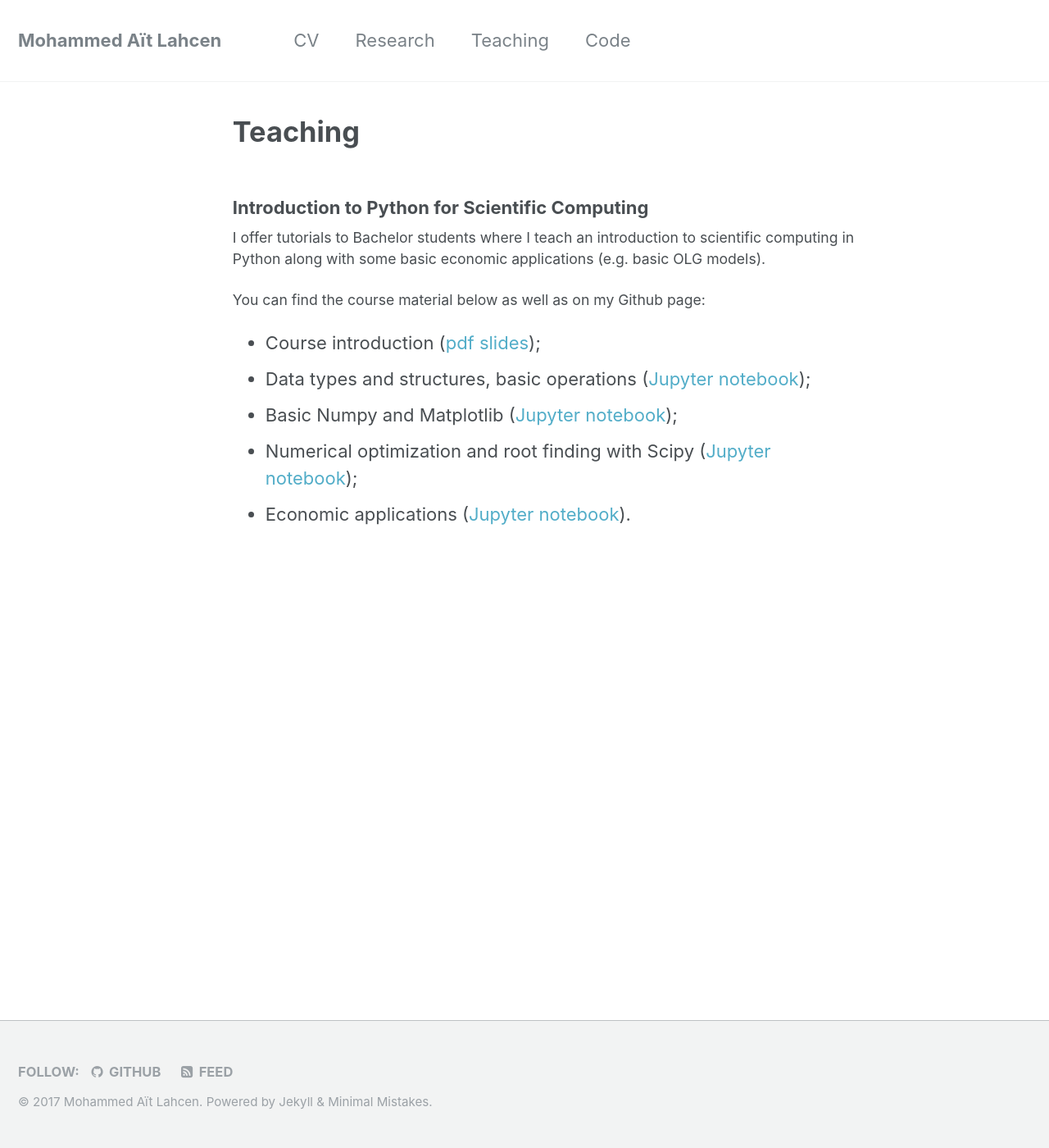
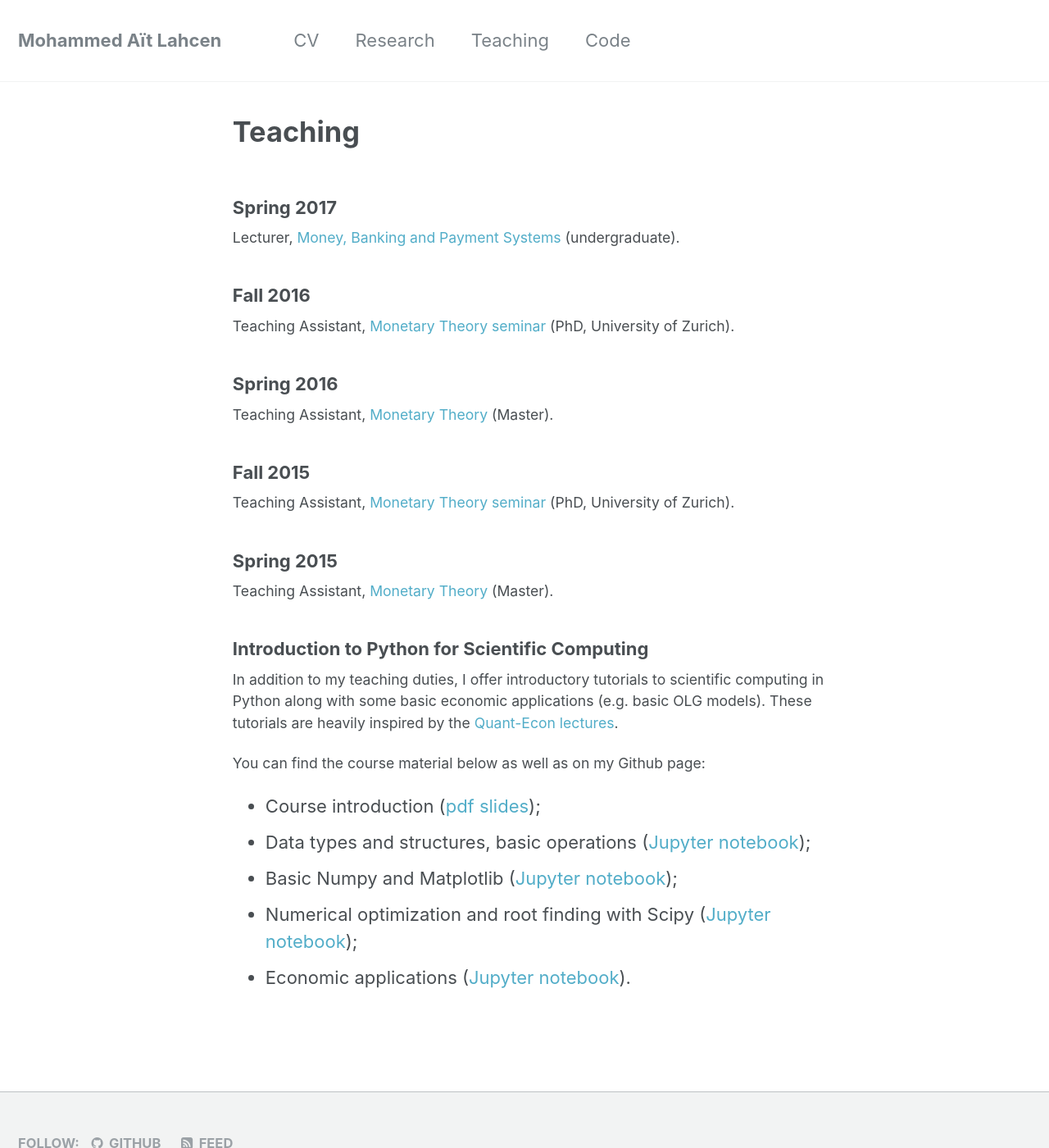
Before and after one commit to maitlahcen/maitlahcen.github.io, a Jekyll site: the page built from _pages/teaching.md, in a window 1280 px wide and 1400 px high. Shown: the whole window at 82% size. Built offline with Jekyll 4.4.1, drawn with Linux system fonts in a browser that asks for light colours.

Commit message:
Added teaching duties

```diff
--- a/_pages/teaching.md
+++ b/_pages/teaching.md
@@ -6,9 +6,25 @@ sitemap: true
 permalink: /teaching
 ---
 
+### Spring 2017
+Lecturer, [Money, Banking and Payment Systems](https://wwz.unibas.ch/en/wirtschaftstheorie/lectures/fs-17/money-banking-and-payment-systems/abteilung/witheo/) (undergraduate).
+
+### Fall 2016
+Teaching Assistant, [Monetary Theory seminar](https://wwz.unibas.ch/en/wirtschaftstheorie/lectures/hs-15/monetary-theory-phd/abteilung/witheo/) (PhD, University of Zurich).
+
+### Spring 2016
+Teaching Assistant, [Monetary Theory](https://wwz.unibas.ch/en/wirtschaftstheorie/lectures/fs-16/monetary-theory/abteilung/witheo/) (Master).
+
+### Fall 2015
+Teaching Assistant, [Monetary Theory seminar](https://wwz.unibas.ch/en/wirtschaftstheorie/lectures/hs-15/monetary-theory-phd/abteilung/witheo/) (PhD, University of Zurich).
+
+### Spring 2015
+Teaching Assistant, [Monetary Theory](https://wwz.unibas.ch/en/wirtschaftstheorie/lectures/fs-15/monetary-theory/abteilung/witheo/) (Master).
+
+
 ### Introduction to Python for Scientific Computing
 
-I offer tutorials to Bachelor students where I teach an introduction to scientific computing in Python along with some basic economic applications (e.g. basic OLG models).
+In addition to my teaching duties, I offer introductory tutorials to scientific computing in Python along with some basic economic applications (e.g. basic OLG models). These tutorials are heavily inspired by the [Quant-Econ lectures](https://lectures.quantecon.org/py/).
 
 You can find the course material below as well as on my Github page:
 * Course introduction ([pdf slides](https://www.dropbox.com/s/iv80644ta349nxe/intro_python.pdf?raw=1));
```
